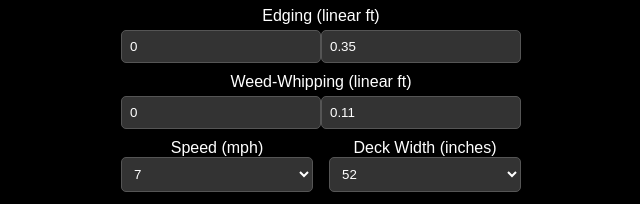
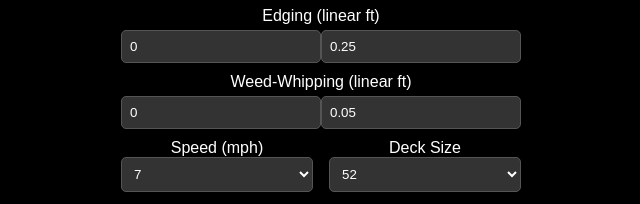
Before and after one commit to pinkwaffles999/AK, a plain HTML site: page index.html in a window 1280 px wide. Shown: the part 175-379 px from the top of the page, 319-959 px from the left. Drawn offline with Linux system fonts and the light colour scheme.

Commit message:
Update index.html

```diff
--- a/index.html
+++ b/index.html
@@ -123,30 +123,34 @@
             <label>Edging (linear ft)</label>
             <div class="input-row">
                 <input type="number" id="edgingFt" value="0">
-                <input type="number" id="edgingRate" value="0.35" step="0.01">
+                <input type="number" id="edgingRate" value="0.25" step="0.01">
             </div>
         </div>
         <div class="input-group">
             <label>Weed-Whipping (linear ft)</label>
             <div class="input-row">
                 <input type="number" id="weedFt" value="0">
-                <input type="number" id="weedRate" value="0.11" step="0.01">
+                <input type="number" id="weedRate" value="0.05" step="0.01">
             </div>
         </div>
         <div class="dropdown-container">
             <label>Speed (mph)
                 <select id="mowingSpeed">
                     <option value="4">4</option>
+                    <option value="6">5</option>
                     <option value="6">6</option>
                     <option value="7" selected>7</option>
                     <option value="8">8</option>
+                    <option value="8">9</option>
                     <option value="10">10</option>
+                    <option value="8">11</option>
                     <option value="12">12</option>
+                    <option value="8">13</option>
                     <option value="14">14</option>
                     <option value="16">16</option>
                 </select>
             </label>
-            <label>Deck Width (inches)
+            <label>Deck Size
                 <select id="deckWidth">
                     <option value="42">42</option>
                     <option value="48">48</option>
```
